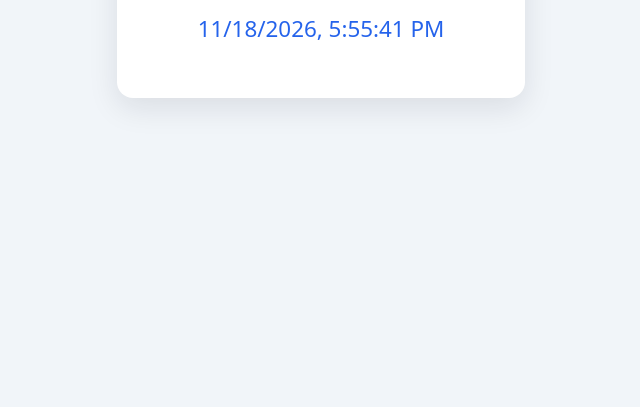
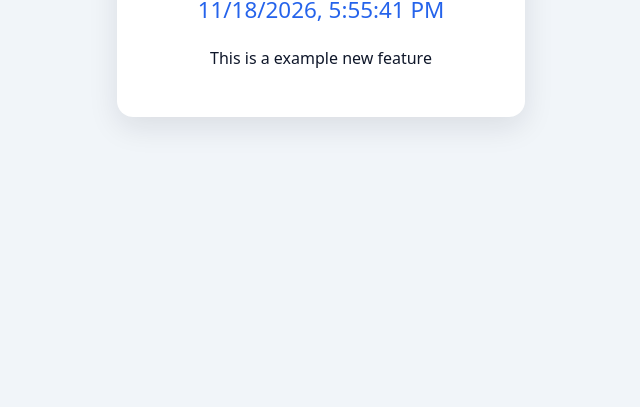
Before and after one commit to yashramteke21/Local-Repo, a plain HTML site: page index.html in a window 1280 px wide. Shown: the part 393-800 px from the top of the page, without its empty margins (319-959 px from the left). Drawn offline with Linux system fonts and the light colour scheme.

Commit message:
Add feature1

```diff
--- a/index.html
+++ b/index.html
@@ -29,6 +29,7 @@
 	<main>
 		<h1>Current Timestamp</h1>
 		<p id="timestamp" aria-live="polite"></p>
+        <p> This is a example new feature </p>
 	</main>
 	<script>
 		const timestamp = document.getElementById('timestamp');
```
